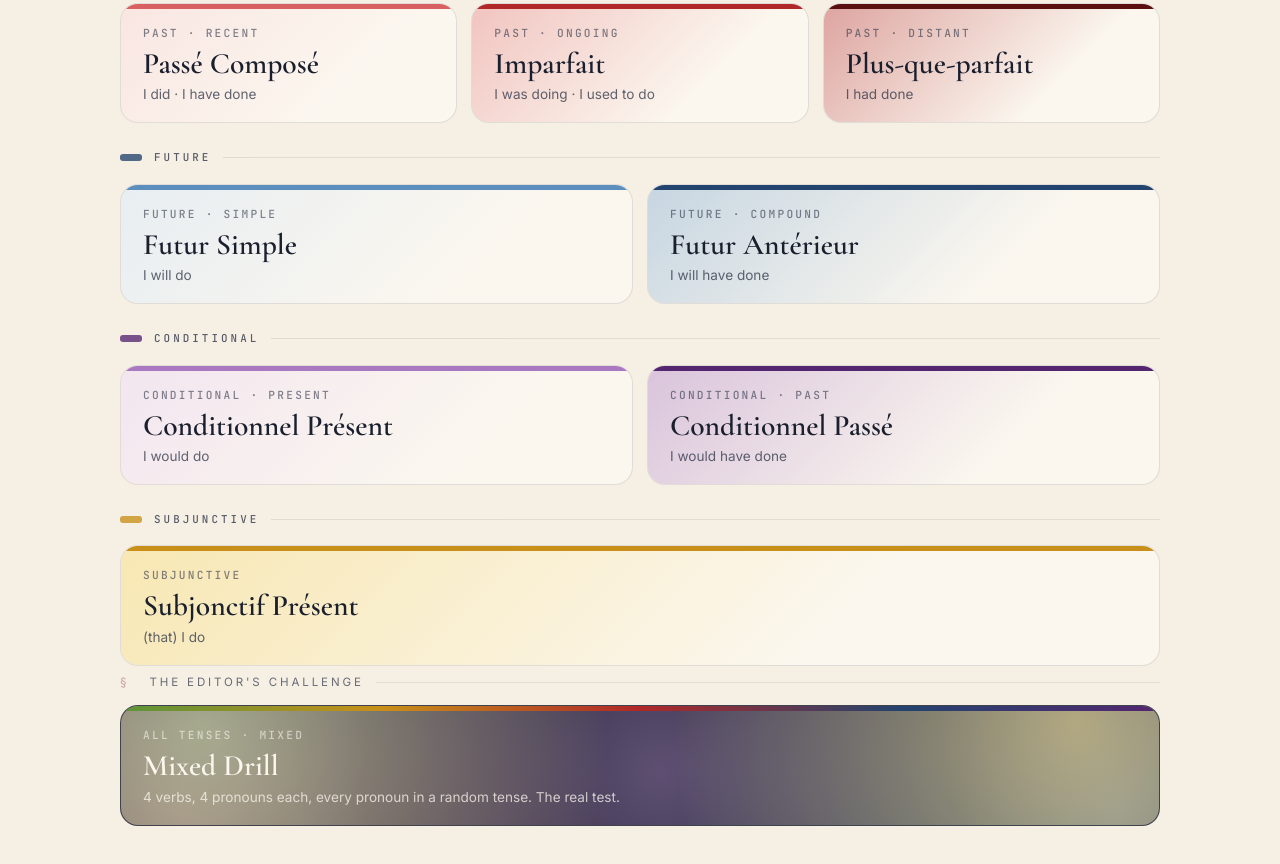
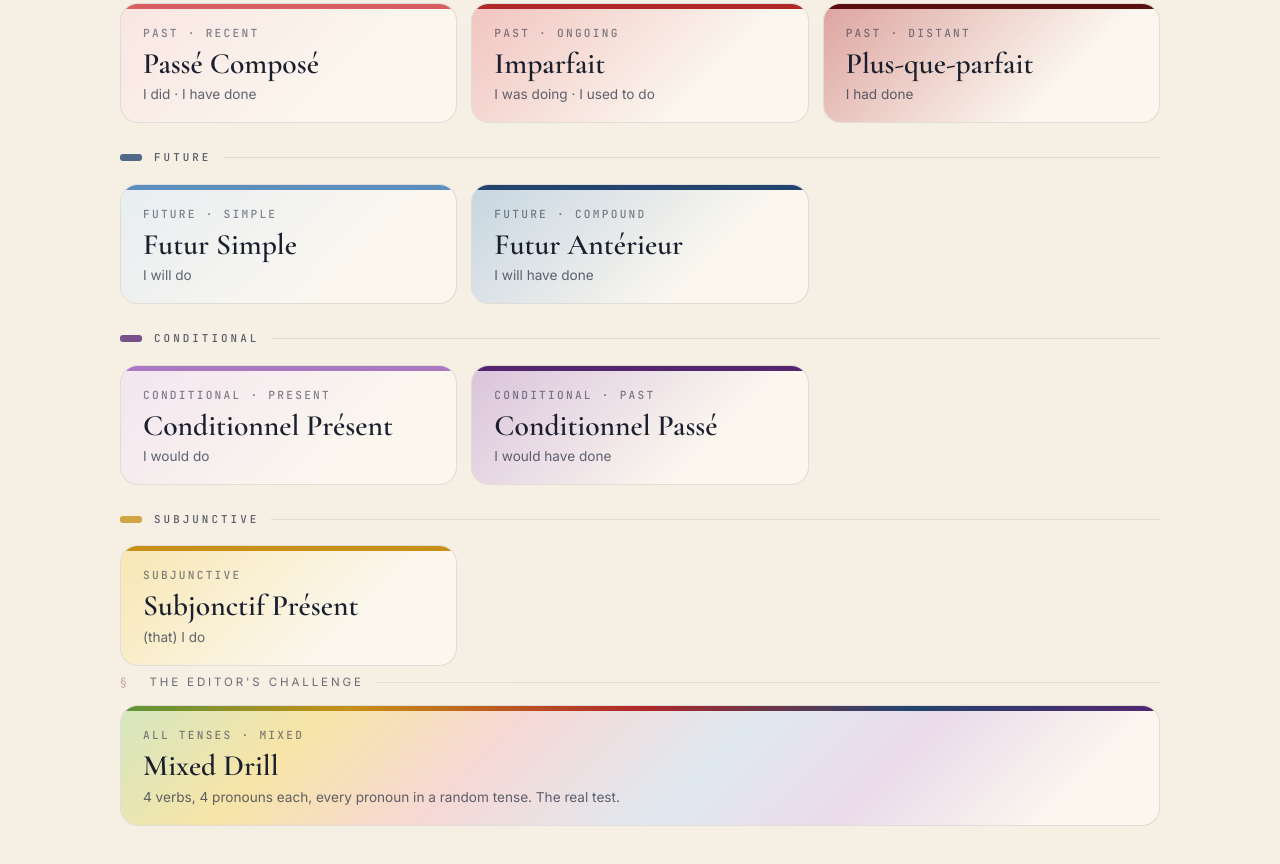
Before and after one commit to khassanboi/french-conjugation-trainer, a website: page index.html in a window 1280 px wide. Shown: the part 998-1862 px from the top of the page. Drawn offline with nearby package versions, Linux system fonts and the light colour scheme.

Commit message:
Mixed card on paper base; uniform card sizes; remove music fade-in
- All family rows now use a fixed 3-column grid so every card has the same width regardless of how many siblings
- Mixed Drill: drop the dark ink look; reuse the same paper base + corner-wash gradient pattern as other cards, but the wash is a multi-color blend (green→yellow→red→blue→mauve) fading to transparent. Rainbow stripe on top.
- Music starts at full volume immediately (no exponential fade-in ramp)

```diff
--- a/index.html
+++ b/index.html
@@ -155,7 +155,7 @@ body{
 /* ─── FAMILY GROUPING ────────────────── */
 .fam-row{
   display:grid;
-  grid-template-columns:repeat(var(--cols,3),1fr);
+  grid-template-columns:repeat(3,1fr); /* always 3 cols — cards stay identical size */
   gap:14px;
   margin-bottom:8px;
 }
@@ -245,30 +245,22 @@ body{
 .tense-card[data-mode="conditionnelPasse"]{--c1:#b890c8; --stripe:#542670}  /* dark   */
 .tense-card[data-mode="subjonctif"]       {--c1:#f5d878; --stripe:#c89018}
 .tense-card[data-mode="mixed"]{
-  background:#16192a;
-  color:#fbf7ef;
-  border-color:rgba(251,247,239,.18);
-  --stripe:linear-gradient(90deg,#5b9438 0%,#c89018 25%,#b02828 50%,#23446e 75%,#542670 100%);
+  /* Same paper base as other cards — only the blob and stripe carry the rainbow */
+  --stripe:linear-gradient(90deg,#5b9438 0%,#c89018 22%,#b02828 50%,#23446e 76%,#542670 100%);
 }
 .tense-card[data-mode="mixed"]::after{background:var(--stripe)}
-.tense-card[data-mode="mixed"] .tense-name,
-.tense-card[data-mode="mixed"] .tense-num,
-.tense-card[data-mode="mixed"] .tense-hint{color:#fbf7ef;position:relative;z-index:1}
 .tense-card[data-mode="mixed"]::before{
-  /* Aurora of all five tense-family colors, blended onto an ink base */
-  background:
-    radial-gradient(circle at  8% 18%, rgba(188,220,160,.62), transparent 42%),  /* green  · present */
-    radial-gradient(circle at 92% 14%, rgba(245,216,120,.58), transparent 42%),  /* yellow · subjunctive */
-    radial-gradient(circle at 96% 88%, rgba(136,168,200,.60), transparent 44%),  /* blue   · future */
-    radial-gradient(circle at  6% 90%, rgba(216,128,128,.62), transparent 44%),  /* red    · past */
-    radial-gradient(circle at 52% 55%, rgba(173,136,188,.45), transparent 55%);  /* mauve  · conditional */
-  mix-blend-mode:screen;
-  opacity:1;
-  filter:saturate(1.1);
-}
-.tense-card[data-mode="mixed"]:hover{
-  box-shadow:0 18px 50px -18px rgba(173,136,188,.55), 0 0 0 1px rgba(251,247,239,.25);
-  border-color:rgba(251,247,239,.3);
+  /* Multi-color wash matching every family's top-left gradient pattern, fading to transparent */
+  background:linear-gradient(135deg,
+    #bcdca0 0%,    /* green  · present */
+    #f5d878 18%,   /* yellow · subjunctive */
+    #f2c4c4 36%,   /* red    · past */
+    #cfdff0 56%,   /* blue   · future */
+    #e0c8e8 72%,   /* mauve  · conditional */
+    transparent 90%);
+  opacity:.6;
+  mix-blend-mode:normal;
+  filter:none;
 }
 
 .tense-num{
@@ -788,7 +780,7 @@ input:focus{
 
   <div class="section-label"><span class="lbl-orn">§</span> Today's Drills · Choose a Tense</div>
 
-  <div class="fam-row" style="--cols:1">
+  <div class="fam-row">
     <div class="fam-label" style="--accent:#5b9438">Present</div>
     <button class="tense-card" data-mode="present" onclick="startGame('present')">
       <div class="tense-num">PRESENT</div>
@@ -797,7 +789,7 @@ input:focus{
     </button>
   </div>
 
-  <div class="fam-row" style="--cols:3">
+  <div class="fam-row">
     <div class="fam-label" style="--accent:#b02828">Past · light → mid → dark</div>
     <button class="tense-card" data-mode="passeCompose" onclick="startGame('passeCompose')">
       <div class="tense-num">PAST · RECENT</div>
@@ -816,7 +808,7 @@ input:focus{
     </button>
   </div>
 
-  <div class="fam-row" style="--cols:2">
+  <div class="fam-row">
     <div class="fam-label" style="--accent:#23446e">Future</div>
     <button class="tense-card" data-mode="futur" onclick="startGame('futur')">
       <div class="tense-num">FUTURE · SIMPLE</div>
@@ -830,7 +822,7 @@ input:focus{
     </button>
   </div>
 
-  <div class="fam-row" style="--cols:2">
+  <div class="fam-row">
     <div class="fam-label" style="--accent:#542670">Conditional</div>
     <button class="tense-card" data-mode="conditionnel" onclick="startGame('conditionnel')">
       <div class="tense-num">CONDITIONAL · PRESENT</div>
@@ -844,7 +836,7 @@ input:focus{
     </button>
   </div>
 
-  <div class="fam-row" style="--cols:1">
+  <div class="fam-row">
     <div class="fam-label" style="--accent:#c89018">Subjunctive</div>
     <button class="tense-card" data-mode="subjonctif" onclick="startGame('subjonctif')">
       <div class="tense-num">SUBJUNCTIVE</div>
@@ -1336,10 +1328,9 @@ const Sound = (() => {
     if(on){
       ensure(); if(!ctx) return;
       if(ctx.state === 'suspended') ctx.resume();
-      // fade in
+      // No fade-in — set to full volume immediately
       musicGain.gain.cancelScheduledValues(ctx.currentTime);
-      musicGain.gain.setValueAtTime(0.0001, ctx.currentTime);
-      musicGain.gain.exponentialRampToValueAtTime(0.18, ctx.currentTime+1.2);
+      musicGain.gain.setValueAtTime(0.18, ctx.currentTime);
       if(!musicTimer) playChord();
     }else{
       if(ctx){
```
